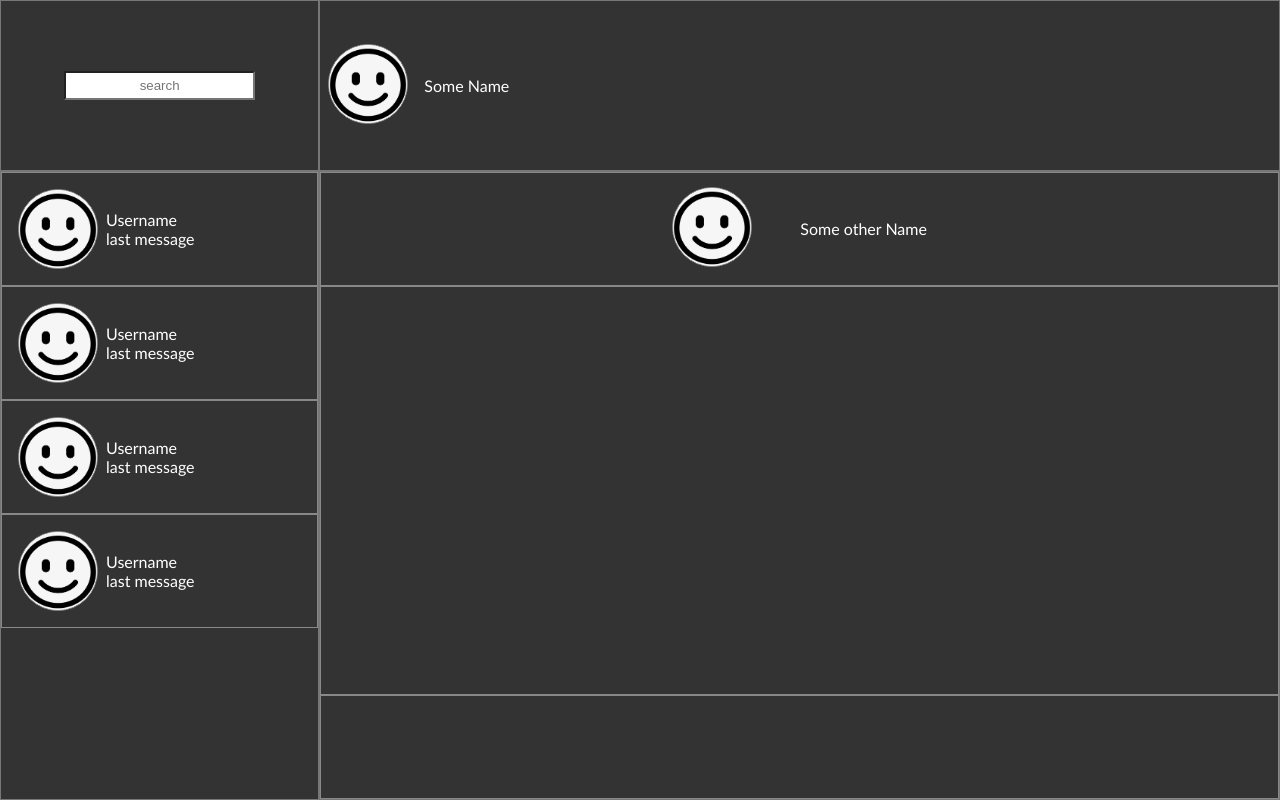
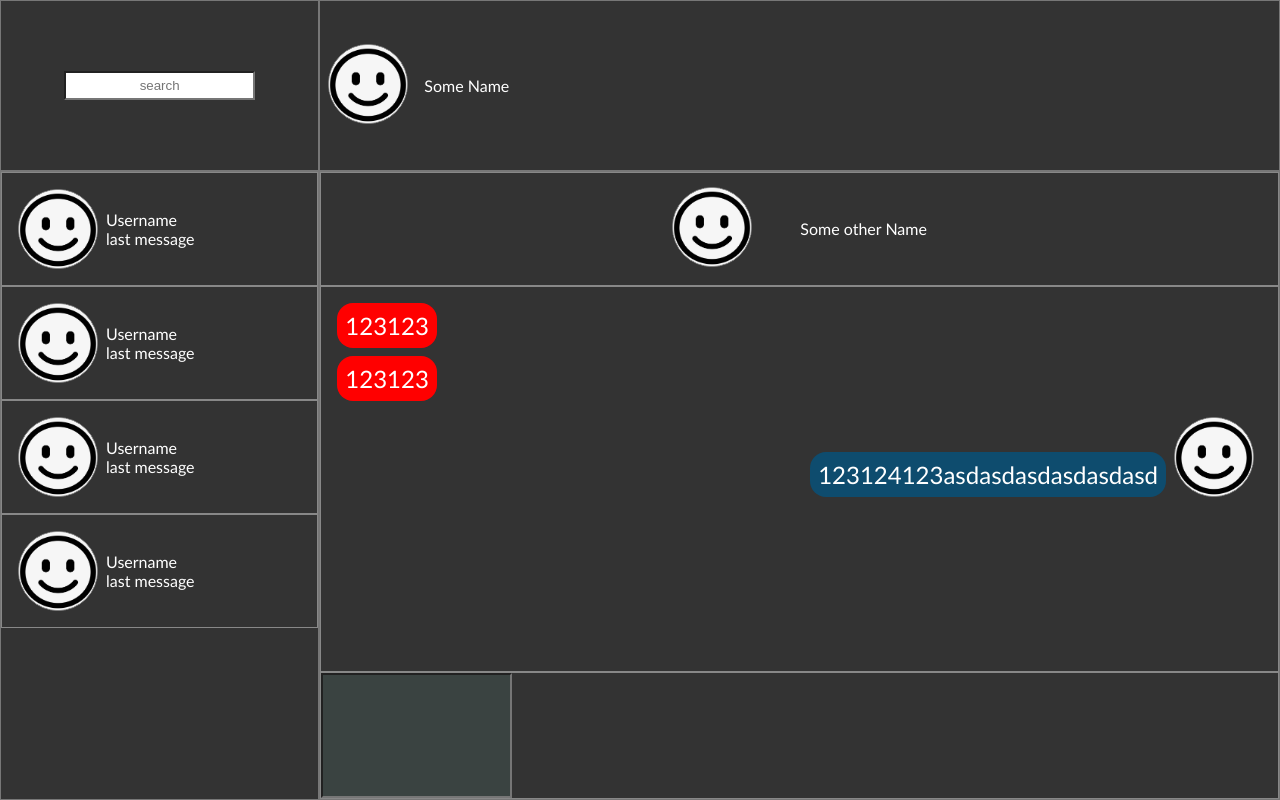
Before and after one commit to Lumi37/Chat3, a website: page src/client/index.html in a window 1280 px wide. Drawn offline with Linux system fonts and the light colour scheme.

Commit message:
basic frame added

```diff
--- a/src/client/css/style.css
+++ b/src/client/css/style.css
@@ -92,15 +92,8 @@ ul {
     border: 0.063rem solid grey;
 }
 
-.chat-container {
-    display: grid;
-    grid-template-rows: 0.1fr 0.8fr auto;
-}
-
-.chat-container>div {
-    border: solid 1px #888;
-}
-
+.chat-container { display: grid; grid-template-rows: 0.1fr 0.8fr auto; }
+.chat-container > div { border: solid 1px #888; }
 .chat-selected-contact {
     display: flex;
     padding: 0.9rem;
@@ -108,3 +101,49 @@ ul {
     align-items: center;
     justify-content: center;
 }
+.chat-message-container{ display: flex; flex-direction: column;padding: 1rem; gap:0.5rem }
+.chat-message-container li{font-size: 1.5rem; padding: 0.5rem;}
+.chat-message-container div{font-size: 1.5rem; padding: 0.5rem;}
+.main-user-message{
+    align-self:flex-start ;
+    background-color: red;
+    border-radius: 1rem;
+}
+.other-user-message{
+    align-self:flex-end ;
+    display: flex;
+    align-items: flex-end;
+    gap: 0.5rem;
+
+    flex: 1 1 0; /* or flex: 1 1 auto; */
+    max-width: 80%;
+
+}
+.other-user-message > div {
+    background-color: rgb(14, 76, 110);
+    border-radius: 1rem;
+
+    white-space: pre-wrap;
+    word-wrap: break-word;
+    overflow-wrap: break-word;
+
+}
+.other-user-message > img {
+    border-radius: 50%;
+    height: 5rem;
+    width: 5rem;
+    cursor: pointer;
+    background-color: white;
+    border: 0.063rem solid grey;
+}
+.chat-text-input-container{
+    display: flex;
+}
+.chat-text-input{
+        flex: 1/2;
+        padding: 0.3rem;
+        background-color: #3a4341;
+        outline-width: 0;
+        color: white;
+        text-align: center;
+}
--- a/src/client/index.html
+++ b/src/client/index.html
@@ -61,8 +61,20 @@
             </div>
             <div class="other-user-username">Some other Name</div>
         </div>
-        <div class="chat-message-display"></div>
-        <div class="chat-text-input"></div>
+        <div class="chat-message-display">
+            <ul class="chat-message-container">
+                <li class="main-user-message">123123</li>
+                <li class="main-user-message">123123</li>
+                <li class="other-user-message"><div>123124123asdasdasdasdasdasd</div><img src="./imgs/default.jpeg" alt=""></li>
+            </ul>
+        </div>
+        <div class="chat-text-input-container">
+            <input type="text" class="chat-text-input">
+            <div  class="chat-text-buttons">
+                <div class="emojis"></div>
+                <div class="send"></div>
+            </div>
+        </div>
     </div>
 </body>
 </html>
```
Also changed, not shown: notes.txt (+11 -0 lines).
